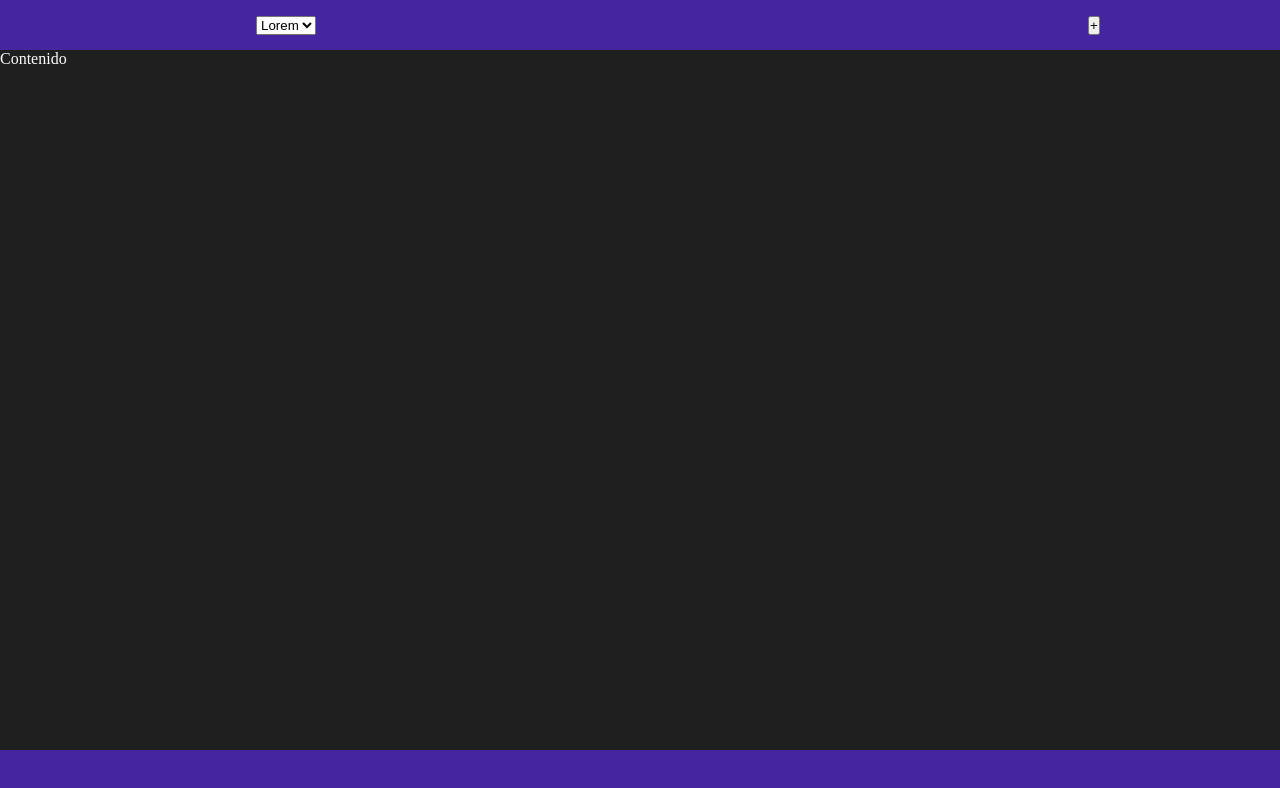
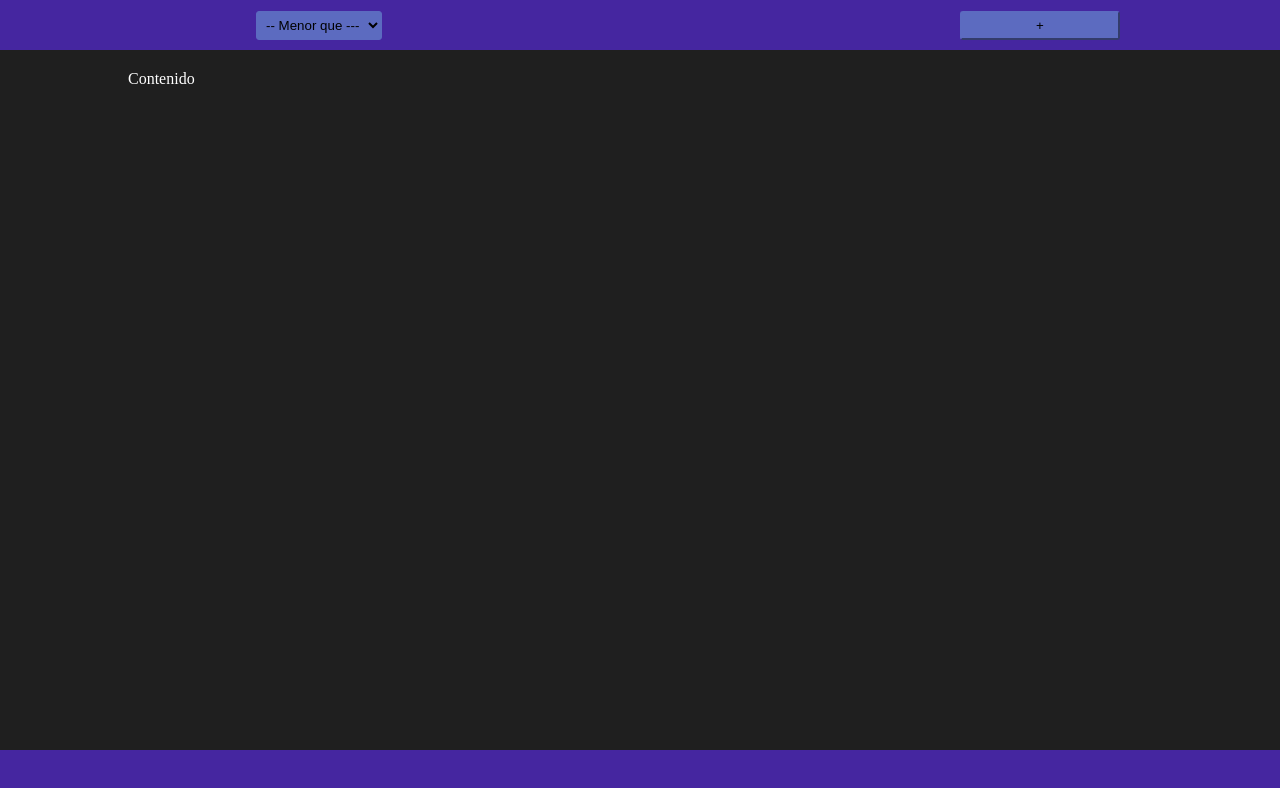
Before and after one commit to shashinvision/front_heroes, a Nuxt app: page / in a window 1280 px wide. Shown: the top 788 px of the page. Built offline with nearby package versions, Linux system fonts and the light colour scheme.

Commit message:
ADD - style

```diff
--- a/components/Content.vue
+++ b/components/Content.vue
@@ -1,5 +1,5 @@
 <template>
-  <div id="content">
+  <div class="content centrar">
     <p>Contenido</p>
   </div>
 </template>
--- a/layouts/headerFront.vue
+++ b/layouts/headerFront.vue
@@ -3,7 +3,7 @@
     <div class="lateralBar flex-container">
       <div class="col-6" id="select-container">
         <select name="" id="">
-          <option value="">Lorem</option>
+          <option value="">-- Menor que ---</option>
         </select>
       </div>
       <div class="col-6" id="btn-container">
@@ -31,20 +31,37 @@ export default {
   margin-left: 20%;
 }
 #btn-container {
-  margin-left: 50%;
+  margin-left: 30%;
 }
 .col-6 {
   width: 50%;
+}
+select {
+  background-color: #5c6bc0;
+  border-color: #5c6bc0;
+  border-radius: 3px;
+  padding: 5px;
+}
+button {
+  background-color: #5c6bc0;
+  border-color: #5c6bc0;
+  border-radius: 3px;
+  padding: 5px;
+  shadow: 0 1px 0 0;
+  width: 50% !important;
 }
 @media (max-width: 376px) {
   .col-6 {
     width: 80%;
     margin: 0 auto !important;
+    margin-top: 10px !important;
   }
   .flex-container {
     display: block !important;
     padding-top: 10px;
+    padding-bottom: 10px;
     margin: 0 auto !important;
+    height: auto;
   }
   select {
     width: 100% !important;
--- a/static/css/global.css
+++ b/static/css/global.css
@@ -28,3 +28,7 @@ html {
   margin: 0 auto !important;
   margin: 0 auto !important;
 }
+.content {
+  width: 80%;
+  padding-top: 20px;
+}
```
